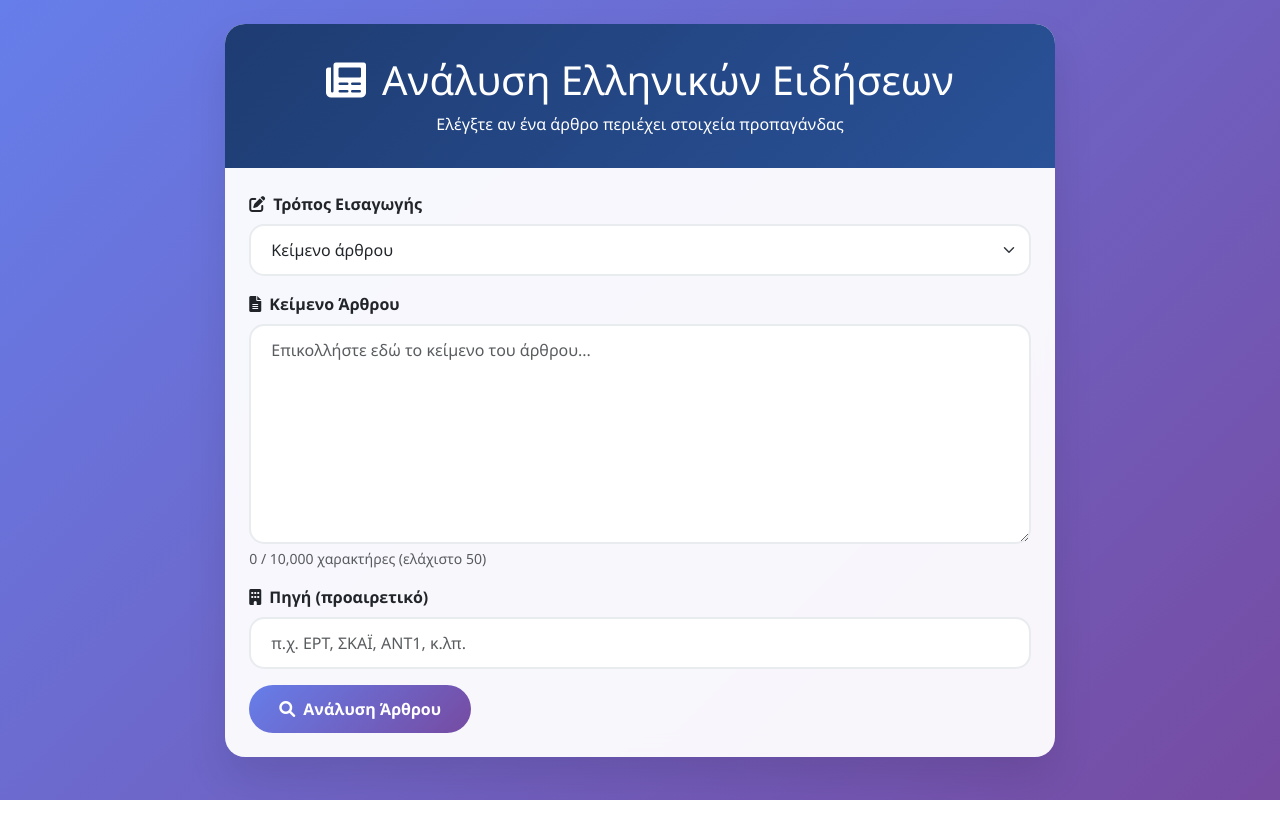
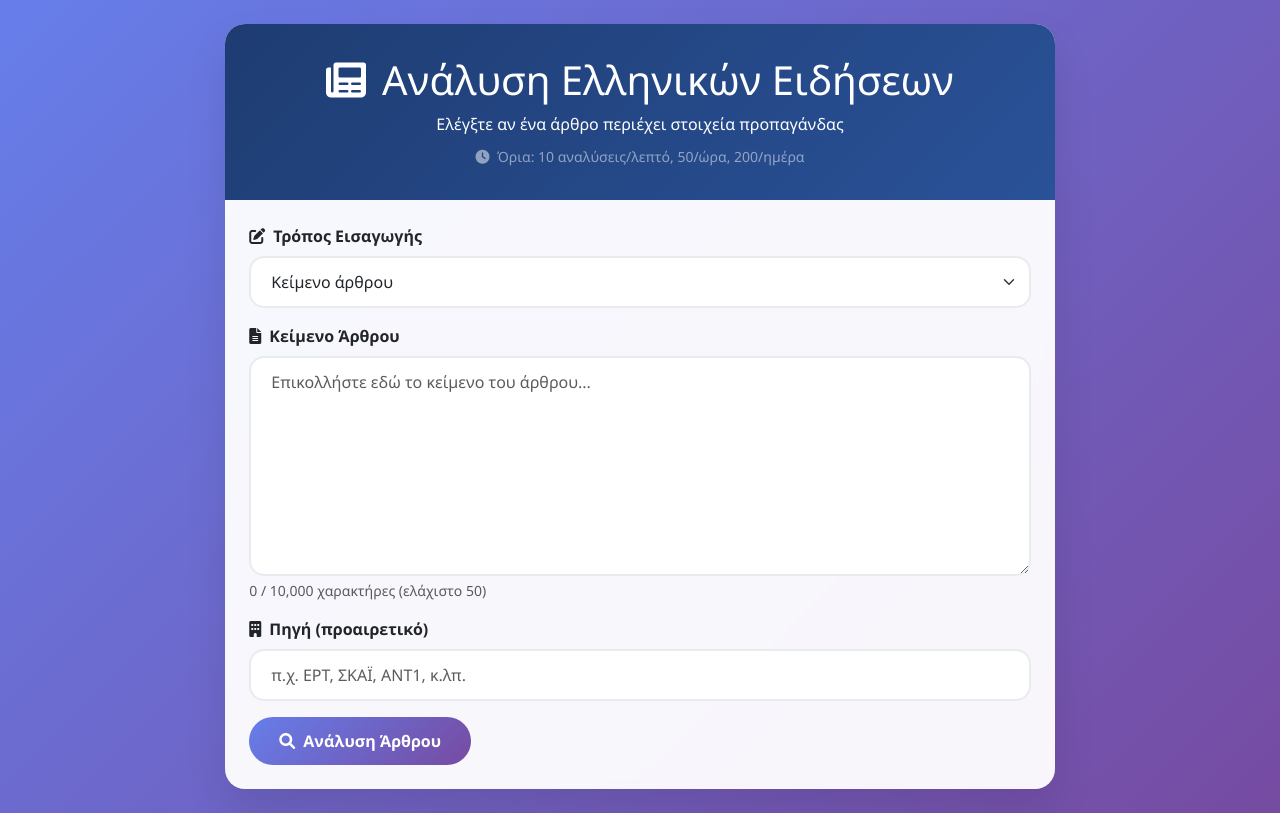
Before and after one commit to ntufar/greek-news-analyzer, a Flask app: page / in a window 1280 px wide. Run offline with Flask 3, Linux system fonts and the light colour scheme.

Commit message:
Implement comprehensive API rate limiting
- Add Flask-Limiter for rate limiting functionality
- Configure rate limits: 10/min analysis, 50/hour, 200/day
- Add rate limit error handling with Greek messages
- Create health check and rate limit status endpoints
- Update frontend to handle rate limit errors gracefully
- Add rate limit info display in UI
- Use memory storage (production should use Redis)
- Prevent API abuse and ensure fair usage

```diff
--- a/app.py
+++ b/app.py
@@ -1,6 +1,8 @@
 import os
 import re
 from flask import Flask, render_template, request, jsonify
+from flask_limiter import Limiter
+from flask_limiter.util import get_remote_address
 import google.generativeai as genai
 import requests
 from bs4 import BeautifulSoup
@@ -11,9 +13,17 @@ load_dotenv()
 
 app = Flask(__name__)
 
+# Configure rate limiting
+limiter = Limiter(
+    app=app,
+    key_func=get_remote_address,
+    default_limits=["200 per day", "50 per hour"],
+    storage_uri="memory://"  # In production, use Redis: "redis://localhost:6379"
+)
+
 # Configure Gemini API
 genai.configure(api_key=os.getenv('GEMINI_API_KEY'))
-model = genai.GenerativeModel('gemini-1.5-flash')
+model = genai.GenerativeModel('gemini-2.0-flash-lite')
 
 def extract_text_from_url(url):
     """Extract text content from a news URL"""
@@ -106,6 +116,7 @@ def index():
     return render_template('index.html')
 
 @app.route('/analyze', methods=['POST'])
+@limiter.limit("10 per minute")  # More restrictive for analysis endpoint
 def analyze():
     try:
         data = request.get_json()
@@ -150,6 +161,47 @@ def analyze():
     except Exception as e:
         return jsonify({'error': f'Σφάλμα: {str(e)}', 'success': False}), 500
 
+# Rate limit error handler
+@app.errorhandler(429)
+def ratelimit_handler(e):
+    """Handle rate limit exceeded errors"""
+    return jsonify({
+        'error': 'Έχετε υπερβεί το όριο αιτημάτων. Παρακαλώ περιμένετε πριν κάνετε νέα ανάλυση.',
+        'retry_after': e.retry_after,
+        'limit': str(e.description),
+        'success': False
+    }), 429
+
+# Rate limit status endpoint
+@app.route('/rate-limit-status')
+@limiter.limit("5 per minute")
+def rate_limit_status():
+    """Get current rate limit status for the user"""
+    try:
+        return jsonify({
+            'status': 'active',
+            'limits': {
+                'daily': '200 per day',
+                'hourly': '50 per hour',
+                'analysis': '10 per minute'
+            },
+            'message': 'Rate limiting is active. Check response headers for current usage.'
+        })
+    except Exception as e:
+        return jsonify({
+            'error': f'Σφάλμα λήψης κατάστασης: {str(e)}'
+        }), 500
+
+# Health check endpoint
+@app.route('/health')
+def health_check():
+    """Health check endpoint for monitoring"""
+    return jsonify({
+        'status': 'healthy',
+        'service': 'Greek News Analyzer',
+        'version': '1.0.0'
+    })
+
 if __name__ == '__main__':
     port = int(os.environ.get('PORT', 5000))
     debug = os.environ.get('FLASK_ENV') == 'development'
--- a/requirements.txt
+++ b/requirements.txt
@@ -4,3 +4,4 @@ requests==2.31.0
 python-dotenv==1.0.0
 beautifulsoup4==4.12.2
 gunicorn==21.2.0
+Flask-Limiter==3.13
--- a/templates/index.html
+++ b/templates/index.html
@@ -151,6 +151,12 @@
                     <div class="header">
                         <h1><i class="fas fa-newspaper me-3"></i>Ανάλυση Ελληνικών Ειδήσεων</h1>
                         <p class="mb-0">Ελέγξτε αν ένα άρθρο περιέχει στοιχεία προπαγάνδας</p>
+                        <div class="rate-limit-info mt-2">
+                            <small class="text-white-50">
+                                <i class="fas fa-clock me-1"></i>
+                                Όρια: 10 αναλύσεις/λεπτό, 50/ώρα, 200/ημέρα
+                            </small>
+                        </div>
                     </div>
 
                     <div class="p-4">
@@ -328,6 +334,13 @@
 
                 const data = await response.json();
 
+                // Handle rate limiting errors specifically
+                if (response.status === 429) {
+                    const retryAfter = data.retry_after || 60;
+                    const minutes = Math.ceil(retryAfter / 60);
+                    throw new Error(`Έχετε υπερβεί το όριο αιτημάτων. Παρακαλώ περιμένετε ${minutes} λεπτό(ά) πριν κάνετε νέα ανάλυση.`);
+                }
+
                 if (data.error) {
                     throw new Error(data.error);
                 }
```
